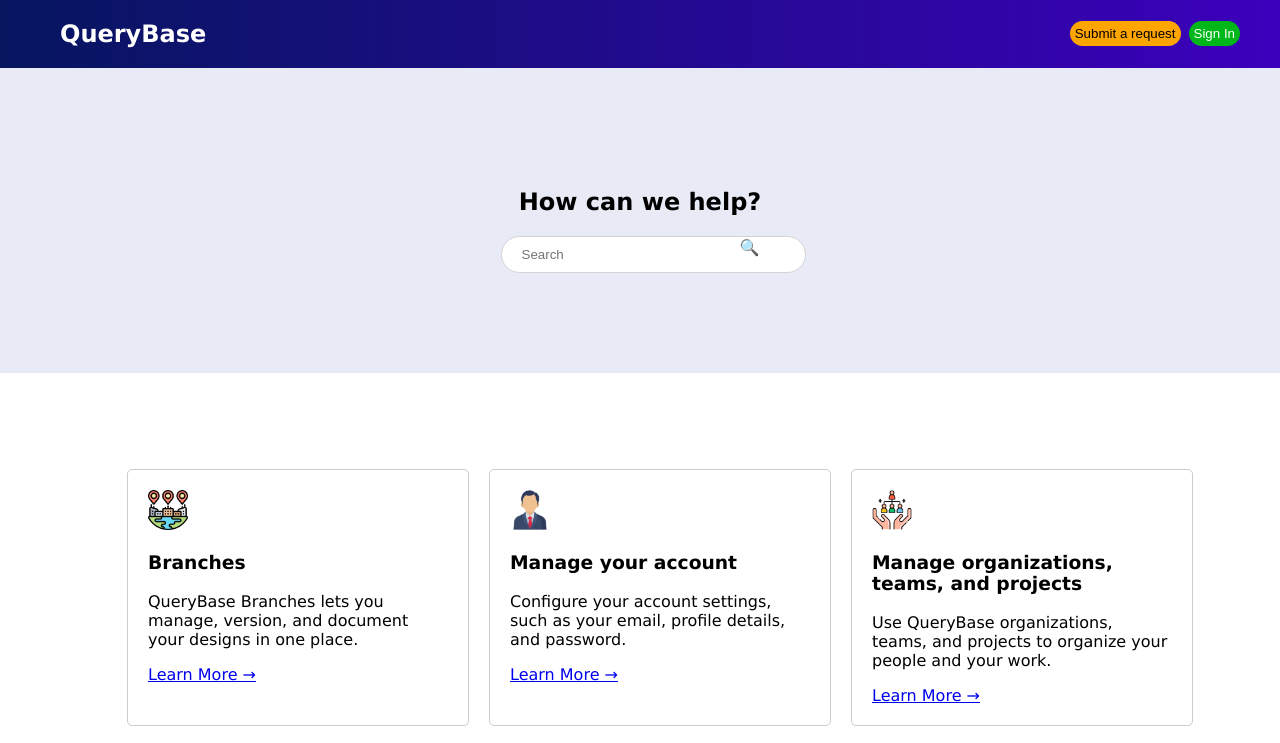
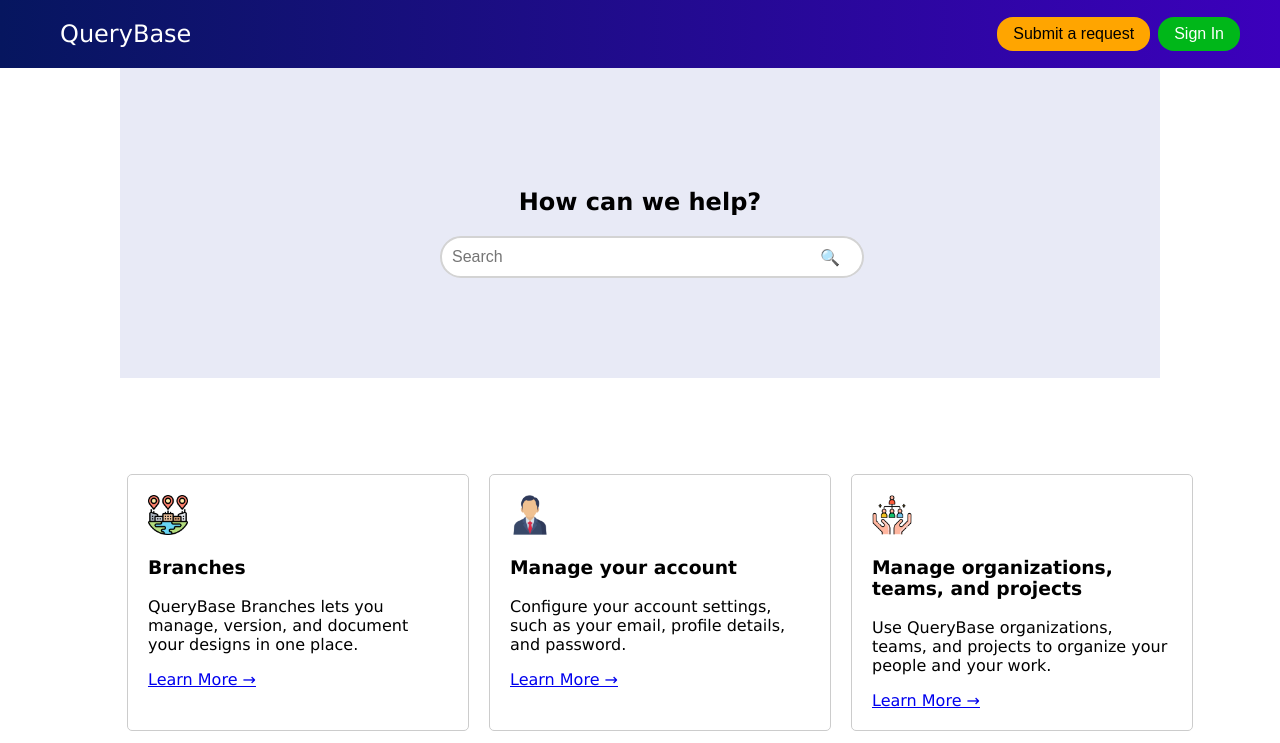
Before and after one commit to SneauxGirl/first-Queries-first, a plain HTML site: page index.html in a window 1280 px wide. Shown: the top 743 px of the page. Drawn offline with Linux system fonts and the light colour scheme.

Commit message:
Style mods on header for better visual balance, and search query for function

```diff
--- a/index.html
+++ b/index.html
@@ -3,7 +3,7 @@
 <head>
     <meta charset="UTF-8">
     <meta name="viewport" content="width=device-width, initial-scale=1.0">
-    <title>HTML Starter Project</title>
+    <title>Query Base</title>
     <link rel="stylesheet" href="./style.css">
 </head>
 <body>
@@ -20,8 +20,8 @@
 </header>
     <!-- Search Section -->
     <main class="mainContainer">
-        <section class="search">
-            <h1 class="searchTitle">How can we help?</h1>
+        <section class="hero">
+            <h1 class="hero__title">How can we help?</h1>
             <div class="search__wrapper">
                 <input class="search__input" placeholder="Search" type="text">
                 <span class="search__searchIcon">&#128269;</span>
--- a/style.css
+++ b/style.css
@@ -1,7 +1,10 @@
 body, html {
     padding: 0;
     margin:0;
-    font-family: 'Lucida Sans', sans-serif;
+    font-family: Lucida Sans, sans-serif;
+    display: flex;
+    flex-direction: column;
+    min-height: 100vh;
 }
 /* HEADER */
 .header {
@@ -28,6 +31,7 @@ body, html {
 
 .header__logo {
     color: white;
+    font-weight: 400;
 }
 
 @media screen and (min-width: 355px) {
@@ -37,9 +41,10 @@ body, html {
 }
 
 .header__button {
-padding: 5px;
-border-radius: 20px;
-border: 0;
+    font-size: 1rem;
+    padding: .5rem 1rem;
+    border-radius: 16px;
+    border: 0;
 }
 
 .header__button:hover {
@@ -66,43 +71,46 @@ background: orange;
 
 /* MAIN */
 .maincontainer {
-    margin: auto;
     text-align: center;
 }
 
 /* SEARCH */
+
+.hero {
+    padding: 100px 20px;
+    background-color: #e8eaf6;
+    max-width: 1000px;
+    margin: 0 auto;
+    text-align: center;
+}
+
+.hero__title {
+    margin-bottom: 20px;
+    text-align: center;
+}
+
 .search__wrapper {
     position: relative;
     display: inline-block;
-}
-
-.search {
-    display: flex;
-    flex-direction: column;
-    justify-content: center;
-    align-items: center;
-    padding: 100px 20px;
-    background: #e8eaf6
-}
-
-.searchTitle {
-    margin-bottom: 20px;
+    width: 40%;
+    max-width: 800px;
 }
 
 .search__input {
-    padding: 10px 60px 10px 20px;
+    padding: 10px 10px 10px 10px;
     border-radius: 25px;
-    width: 80%;
-    max-width: 800px;
-    margin-right: 20px;
-    border: 1px solid lightgray;
+    width: 100%;
+    font-size: 1rem;
+    border: 2px solid lightgray;
 }
+
 .search__searchIcon {
     position: absolute;
-    top: 5%;
-    right: 20px;
+    top: 50%;
+    transform: translateY(-50%);
+    right: 0px;
+    font-size: 1rem;
 }
-
 /* FAQ */
 
 .faq {
```
